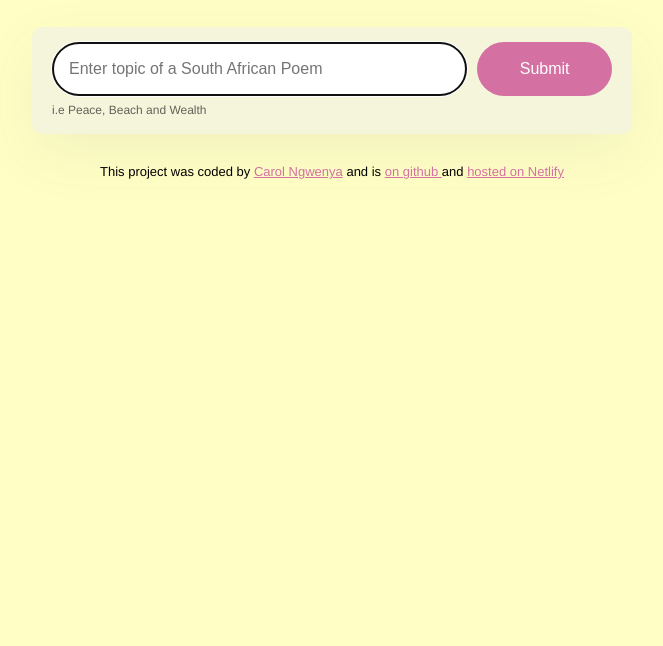
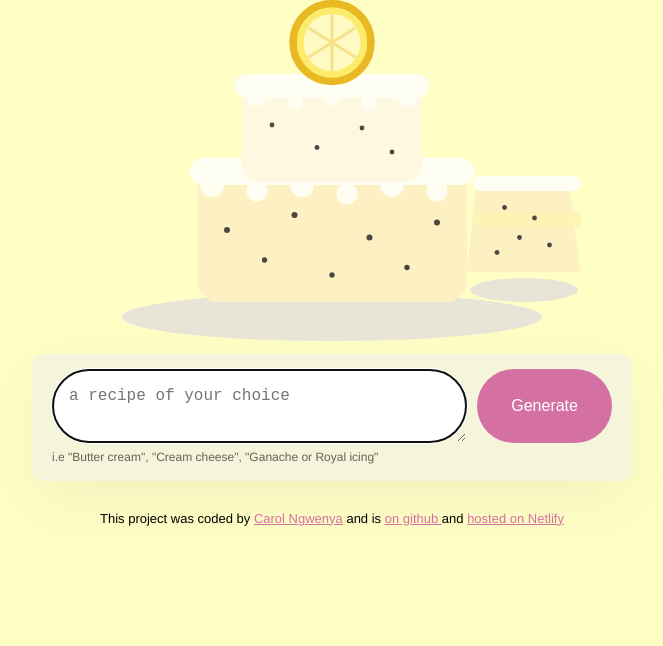
Before and after one commit to CarolNgwe24/South-African-Poem-Generator-SheCodes, a website: page index.html in a window 1280 px wide. Shown: the part 258-904 px from the top of the page, without its empty margins (308-971 px from the left). Before the commit the page ends 800 px from the top, so only its background shows below. Drawn offline with nearby package versions, Linux system fonts and the light colour scheme.

Commit message:
index.html
created a cake recipe book and added code to show poppy seed cake designs

```diff
--- a/index.html
+++ b/index.html
@@ -6,28 +6,117 @@
     <script src="https://unpkg.com/typewriter-effect@latest/dist/core.js"></script>
     <script src="https://cdn.jsdelivr.net/npm/axios/dist/axios.min.js"></script>
     <link rel="stylesheet" href="styles.css" />
-    <title>AI Poem Generator</title>
+    <title>Cake Recipe AI Generator</title>
   </head>
   <body>
     <div class="container">
-      <h1>South African Poem Generator</h1>
+      <h1>Lemon Poppy Seed recipe</h1>
+
+      <div class="cake-illustration">
+        <svg viewBox="0 0 400 260" xmlns="http://www.w3.org/2000/svg">
+          <ellipse cx="200" cy="238" rx="140" ry="16" fill="#e8e4d8" />
+
+          <rect
+            x="110"
+            y="140"
+            width="180"
+            height="88"
+            rx="14"
+            fill="#fdf1c4"
+          />
+          <g fill="#fffef2">
+            <rect x="105" y="132" width="190" height="18" rx="9" />
+            <circle cx="120" cy="150" r="8" />
+            <circle cx="150" cy="154" r="7" />
+            <circle cx="180" cy="150" r="8" />
+            <circle cx="210" cy="156" r="7" />
+            <circle cx="240" cy="150" r="8" />
+            <circle cx="270" cy="154" r="7" />
+          </g>
+
+          <rect x="140" y="82" width="120" height="66" rx="12" fill="#fff8e1" />
+          <g fill="#fffef2">
+            <rect x="135" y="76" width="130" height="16" rx="8" />
+            <circle cx="150" cy="92" r="6" />
+            <circle cx="175" cy="95" r="5" />
+            <circle cx="200" cy="91" r="6" />
+            <circle cx="225" cy="95" r="5" />
+            <circle cx="250" cy="92" r="6" />
+          </g>
+
+          <g fill="#2b2b2b" opacity="0.85">
+            <circle cx="130" cy="180" r="2" />
+            <circle cx="155" cy="200" r="1.8" />
+            <circle cx="175" cy="170" r="2" />
+            <circle cx="200" cy="210" r="1.8" />
+            <circle cx="225" cy="185" r="2" />
+            <circle cx="250" cy="205" r="1.8" />
+            <circle cx="270" cy="175" r="2" />
+            <circle cx="160" cy="110" r="1.6" />
+            <circle cx="190" cy="125" r="1.6" />
+            <circle cx="220" cy="112" r="1.6" />
+            <circle cx="240" cy="128" r="1.6" />
+          </g>
+
+          <circle
+            cx="200"
+            cy="55"
+            r="26"
+            fill="#fdec6b"
+            stroke="#e8b923"
+            stroke-width="5"
+          />
+          <circle cx="200" cy="55" r="19" fill="#fff9c4" />
+          <g stroke="#f5e28a" stroke-width="2">
+            <line x1="200" y1="55" x2="200" y2="36" />
+            <line x1="200" y1="55" x2="216" y2="45" />
+            <line x1="200" y1="55" x2="216" y2="65" />
+            <line x1="200" y1="55" x2="200" y2="74" />
+            <line x1="200" y1="55" x2="184" y2="65" />
+            <line x1="200" y1="55" x2="184" y2="45" />
+          </g>
+
+          <g transform="translate(300,150)">
+            <ellipse cx="28" cy="70" rx="36" ry="8" fill="#e8e4d8" />
+            <path d="M-4,0 L58,0 L66,58 L-10,58 Z" fill="#fdf1c4" />
+            <rect
+              x="-4"
+              y="18"
+              width="70"
+              height="10"
+              fill="#fff3b0"
+              opacity="0.7"
+            />
+            <rect x="-6" y="-6" width="72" height="10" rx="5" fill="#fffef2" />
+            <g fill="#2b2b2b" opacity="0.85">
+              <circle cx="15" cy="15" r="1.6" />
+              <circle cx="35" cy="22" r="1.6" />
+              <circle cx="25" cy="35" r="1.6" />
+              <circle cx="45" cy="40" r="1.6" />
+              <circle cx="10" cy="45" r="1.6" />
+            </g>
+          </g>
+        </svg>
+      </div>
+
       <main>
         <div class="form-container">
-          <form id="poem-generator-form">
-            <input
-              type="text"
-              placeholder="Enter topic of a South African Poem"
-              autofocus
-              required
-              autocomplete="off"
-              class="instructions"
-              id="user-instruction"
-            />
-            <input type="submit" class="submit-button" />
+          <form id="recipe-generator-form">
+            <textarea
+               placeholder="a recipe of your choice"
+               autofocus
+               required
+               autocomplete="off"
+               class="instructions"
+               id="user-instruction"
+></textarea>
+            <input type="submit" class="submit-button" value="Generate" />
           </form>
-          <div class="hint">i.e Peace, Beach and Wealth</div>
+          <div class="hint">
+            i.e "Butter cream", "Cream cheese", "Ganache or Royal icing"
+          </div>
         </div>
-        <div class="poem hidden" id="poem"></div>
+        <div class="recipe hidden" id="recipe"></div>
       </main>
 <footer>
   <p>
```
